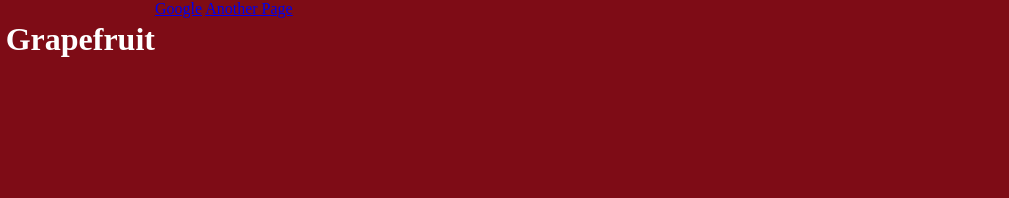
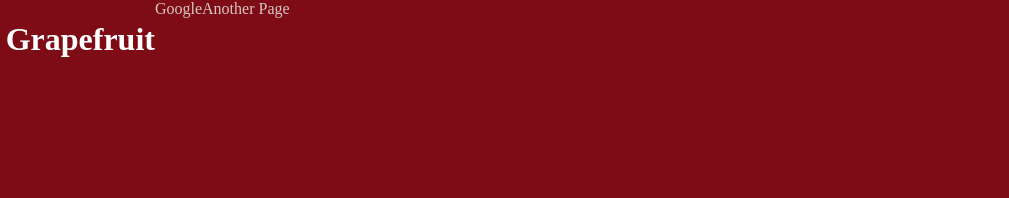
Before and after one commit to bmurdock/potential-octo-system, a plain HTML site: page index.html in a window 1280 px wide. Shown: the top 198 px of the page, 271-1280 px from the left. Drawn offline with Linux system fonts and the light colour scheme.

Commit message:
grapefruit

```diff
--- a/styles.css
+++ b/styles.css
@@ -21,6 +21,19 @@ main {
     text-align: center;
 }
 
+nav {
+    width: 100vw;
+    display: flex;
+    flex-flow: row;
+    justify-content: flex-start;
+}
+
+nav>a {
+    color: #D7C8C2;
+    text-decoration: none;
+
+}
+
 .mainImage {
     max-width: 500px;
 }
```
